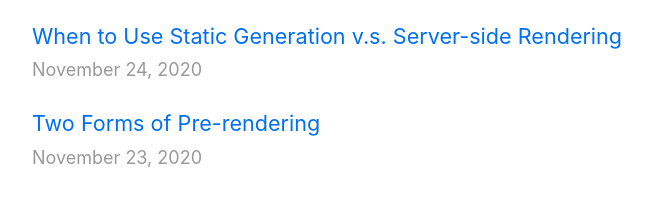
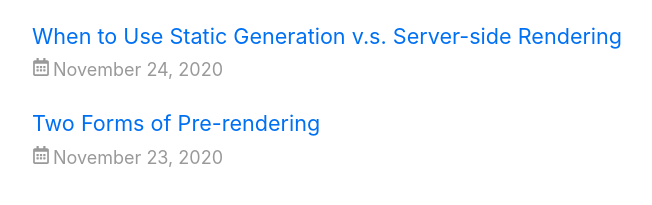
Before and after one commit to TakaShinoda/blog, a Next.js app: page / in a window 1280 px wide. Shown: the part 589-794 px from the top of the page, without its empty margins (302-954 px from the left). Built offline with nearby package versions, Linux system fonts and the light colour scheme.

Commit message:
カレンダーのアイコン追加

```diff
--- a/pages/index.tsx
+++ b/pages/index.tsx
@@ -5,6 +5,7 @@ import { Layout, siteTitle } from '../components/layout'
 import utilStyles from '../styles/utils.module.css'
 import { getSortedPostsData } from '../lib/posts'
 import { GetStaticProps } from 'next'
+import { FaRegCalendarAlt } from 'react-icons/fa'
 
 export default function Home({
   allPostsData,
@@ -54,6 +55,9 @@ export default function Home({
               </Link>
               <br />
               <small className={utilStyles.lightText}>
+                <span className={utilStyles.marginRightIcon}>
+                <FaRegCalendarAlt />
+                </span>
                 <Date dateString={date} />
               </small>
             </li>
--- a/styles/utils.module.css
+++ b/styles/utils.module.css
@@ -50,3 +50,7 @@
 .lightText {
   color: #999;
 }
+
+.marginRightIcon {
+  margin-right: 3px;
+}
```
